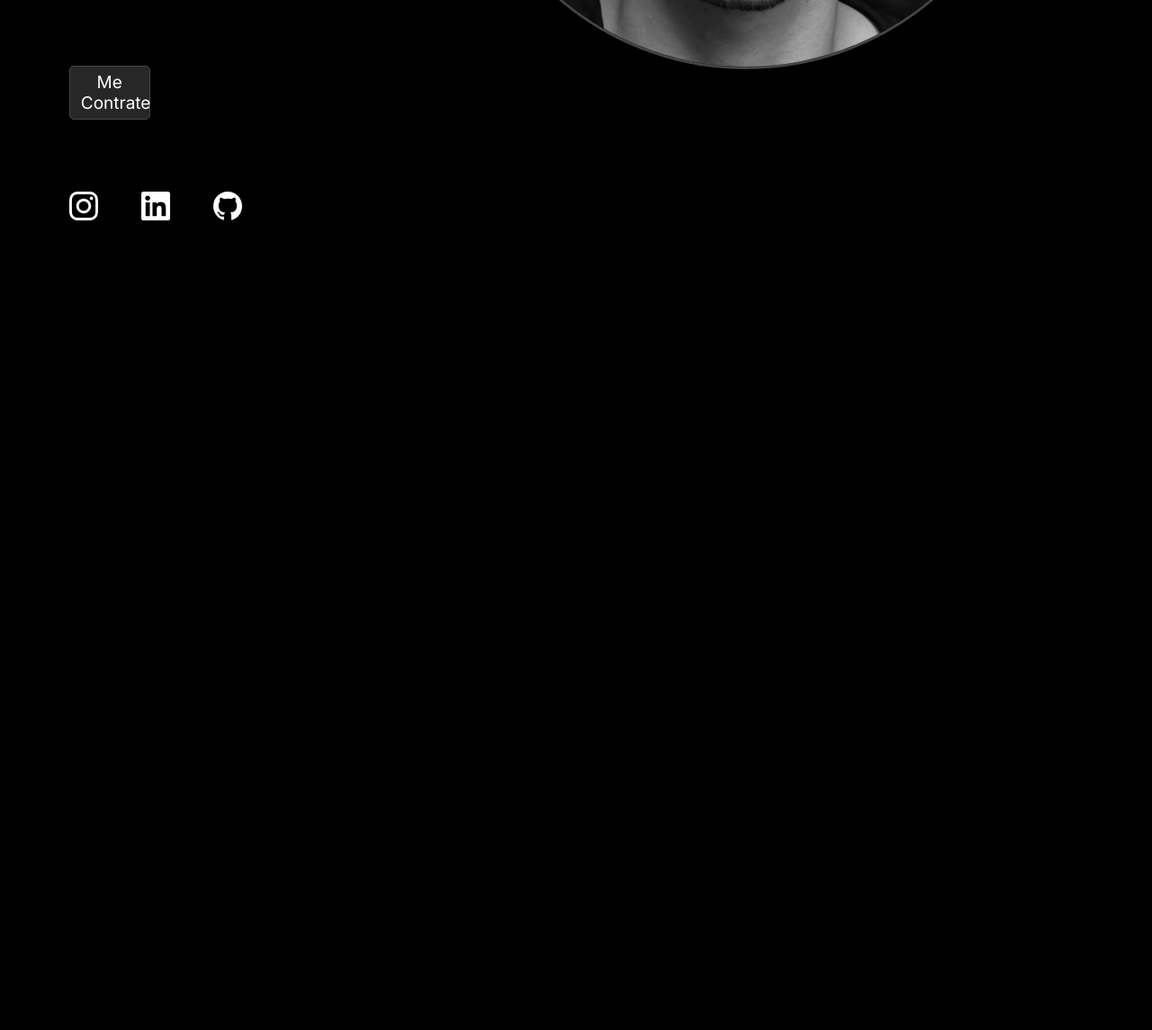
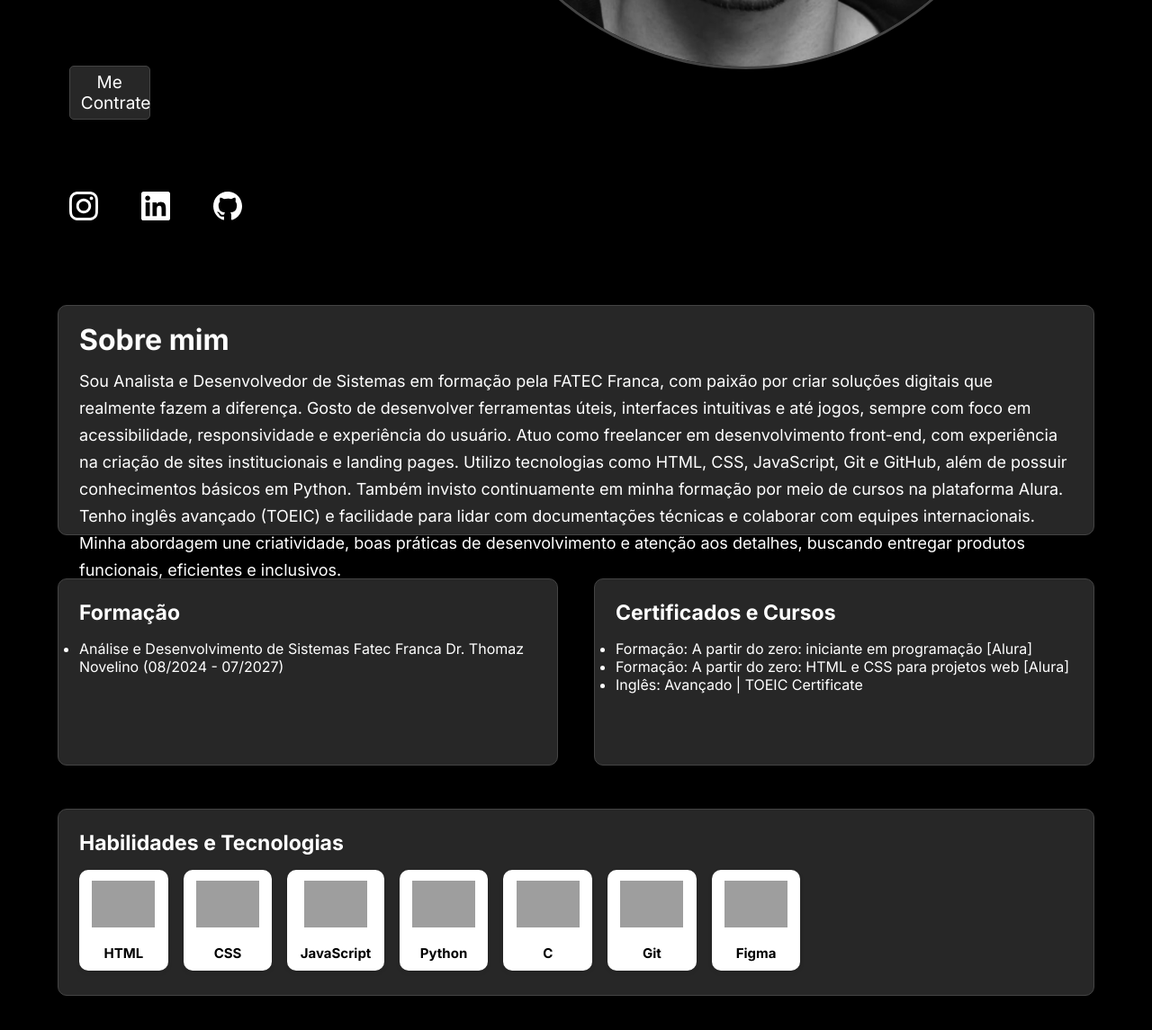
Before and after one commit to Couto-Joao/Portfolio, a plain HTML site: page index.html in a window 1280 px wide. Shown: the part 873-2018 px from the top of the page at 90% size. Before the commit the page ends 1173 px from the top, so only its background shows below. Drawn offline with Linux system fonts and the light colour scheme; grey boxes are pictures that could not be loaded.

Commit message:
Finalização Segunda Página

```diff
--- a/index.html
+++ b/index.html
@@ -17,8 +17,7 @@
         </nav>
     </header>
 
-    <main class="container">
-        <div class="conteudo-principal">
+    <section class="container principal">
         <div class="texto-apresentacao">
             <h1 class="titulo-nome">JOÃO PEDRO GONÇALVES COUTO</h1>
             <p class="apresentacao">Sou Analista e Desenvolvedor de Sistemas em formação,
@@ -30,6 +29,7 @@
                 tecnologias e aprimorando minhas habilidades tanto em projetos pessoais quanto profissionais.
             </p>
             <button type="button" class="botao-contrate">Me Contrate</button>
+
             <div class="container-logos">
                 <a href="https://www.instagram.com/o.coutojoao/" target="_blank">
                     <img alt="github-logo" src="./img/instagram-icon.svg" class="icons"></img>
@@ -42,14 +42,88 @@
                 </a>
             </div>
         </div>
+
         <div class="container-foto">
             <img alt="foto-jpgc" src="./img/foto-jpgc.PNG" class="foto-perfil">
         </div>
+    </section>
+
+    <section class="secao-consolidada">
+        <!-- Seção "Sobre mim" (ex-secundario) -->
+        <div class="sobre-mim-container">
+            <div class="sobre-mim sobre">
+                <h2 class="titulo-sobre-mim">Sobre mim</h2>
+                <p class="apresentacao">
+                    Sou Analista e Desenvolvedor de Sistemas em formação pela FATEC Franca,
+                    com paixão por criar soluções digitais que realmente fazem a diferença.
+                    Gosto de desenvolver ferramentas úteis, interfaces intuitivas e até jogos,
+                    sempre com foco em acessibilidade, responsividade e experiência do usuário.
+                    Atuo como freelancer em desenvolvimento front-end, com experiência na criação
+                    de sites institucionais e landing pages. Utilizo tecnologias como HTML, CSS,
+                    JavaScript, Git e GitHub, além de possuir conhecimentos básicos em Python. Também
+                    invisto continuamente em minha formação por meio de cursos na plataforma Alura.
+                    Tenho inglês avançado (TOEIC) e facilidade para lidar com documentações técnicas
+                    e colaborar com equipes internacionais. Minha abordagem une criatividade, boas práticas
+                    de desenvolvimento e atenção aos detalhes, buscando entregar produtos funcionais, eficientes e inclusivos.
+                </p>
             </div>
-        <!-- <div class="sobre-mim">
-            <h1>Sobre mim</h1>
-            <p></p>
-        </div> -->
-    </main>
+        </div>
+
+        <!-- Seção de Formação e Certificados (ex-terceiro) -->
+        <div class="formacao-certificados-container">
+            <div class="card sobre">
+                <h3 class="titulo">Formação</h3>
+                <ul class="lista-educacao">
+                    <li>Análise e Desenvolvimento de Sistemas Fatec Franca Dr. Thomaz Novelino (08/2024 - 07/2027)</li>
+                </ul>
+            </div>
+
+            <div class="card sobre">
+                <h4 class="titulo">Certificados e Cursos</h4>
+                <ul class="lista-educacao">
+                    <li>Formação: A partir do zero: iniciante em programação [Alura]</li>
+                    <li>Formação: A partir do zero: HTML e CSS para projetos web [Alura]</li>
+                    <li>Inglês: Avançado | TOEIC Certificate</li>
+                </ul>
+            </div>
+        </div>
+
+        <!-- Seção de Tecnologias (ex-quarto) -->
+        <div class="tecnologias-container">
+            <div class="container-tecnologias sobre">
+                <h5 class="titulo">Habilidades e Tecnologias</h5>
+                <div class="tecnologias">
+                    <div class="habilidade">
+                        <img src="https://img.icons8.com/color/96/000000/html-5--v1.png" alt="HTML">
+                        <p>HTML</p>
+                    </div>
+                    <div class="habilidade">
+                        <img src="https://img.icons8.com/color/96/000000/css3.png" alt="CSS">
+                        <p>CSS</p>
+                    </div>
+                    <div class="habilidade">
+                        <img src="https://img.icons8.com/color/96/000000/javascript--v1.png" alt="JavaScript">
+                        <p>JavaScript</p>
+                    </div>
+                    <div class="habilidade">
+                        <img src="https://img.icons8.com/color/96/000000/python--v1.png" alt="Python">
+                        <p>Python</p>
+                    </div>
+                    <div class="habilidade">
+                        <img src="https://img.icons8.com/color/96/000000/c-programming.png" alt="C">
+                        <p>C</p>
+                    </div>
+                    <div class="habilidade">
+                        <img src="https://img.icons8.com/color/96/000000/git.png" alt="Git">
+                        <p>Git</p>
+                    </div>
+                    <div class="habilidade">
+                        <img src="https://img.icons8.com/color/96/000000/figma--v1.png" alt="Figma">
+                        <p>Figma</p>
+                    </div>
+                </div>
+            </div>
+        </div>
+    </section>
 </body>
 </html>
--- a/main.css
+++ b/main.css
@@ -69,18 +69,15 @@ body {
 }
 
 .container {
-    display: flex;
-    flex-direction: column;
     margin: 4% 6%;
     width: 90%;
 }
 
-.conteudo-principal {
+.principal {
     display: flex;
     flex-direction: row;
     justify-content: space-between;
     align-items: center;
-    width: 100%;
 }
 
 .texto-apresentacao {
@@ -150,3 +147,100 @@ body {
 .botao-contrate:hover {
   transform: scale(1.1);
 }
+
+/* segunda página */
+.secao-consolidada {
+    display: flex;
+    flex-direction: column;
+    gap: 3rem;
+    margin: 3% 5%;
+    width: 90%;
+}
+
+.sobre-mim-container {
+    display: flex;
+    flex-direction: column;
+    align-items: center;
+}
+
+.sobre {
+    display: flex;
+    flex-direction: column;
+    background-color: var(--2-bg-color);
+    border: 1px solid var(--3-bg-color);
+    border-radius: 10px;
+    padding: 2%;
+    gap: 1rem;
+}
+
+.sobre-mim {
+    gap: 1rem;
+    line-height: 30px;
+    height: 13rem;
+}
+
+.formacao-certificados-container {
+    display: flex;
+    flex-direction: row;
+    justify-content: space-between;
+    gap: 40px;
+    height: 13rem;
+}
+
+.container-tecnologias {
+    display: flex;
+    flex-direction: column;
+    height: 10rem;
+}
+
+.card {
+    display: flex;
+    flex-direction: column;
+    width: 45%;
+}
+
+.titulo-sobre-mim {
+    font-family: var(--main-font);
+    font-size: 32px;
+    font-weight: bold;
+}
+
+.titulo {
+    font-family: var(--main-font);
+    font-size: 23px;
+    font-weight: bold;
+}
+
+.tecnologias {
+    display: flex;
+    flex-direction: row;
+    height: 7rem;
+    gap: 17px;
+}
+
+.habilidade {
+    background-color: var(--font-color);
+    border-radius: 10px;
+    padding: 0.3% 1.3%;
+    display: flex;
+    flex-direction: column;
+    align-items: center;
+    font-family: var(--main-font);
+    font-size: 15px;
+    font-weight: bold;
+    color: var(--bg-color);
+    transition: transform 0.2s ease-in-out, box-shadow 0.2s ease-in-out;
+    box-shadow: 0 2px 5px rgba(0, 0, 0, 0.1);
+}
+
+.habilidade:hover {
+    transform: translateY(-5px); /* Efeito de elevação ao passar o mouse */
+    box-shadow: 0 8px 20px rgba(0, 0, 0, 0.2);
+}
+
+.habilidade img {
+    width: 70px; /* Tamanho dos ícones */
+    height: 70px;
+    margin-bottom: 10px;
+    object-fit: contain; /* Garante que a imagem se ajuste sem cortar */
+}
```
Lines whose indentation alone changed are shown as unchanged.
